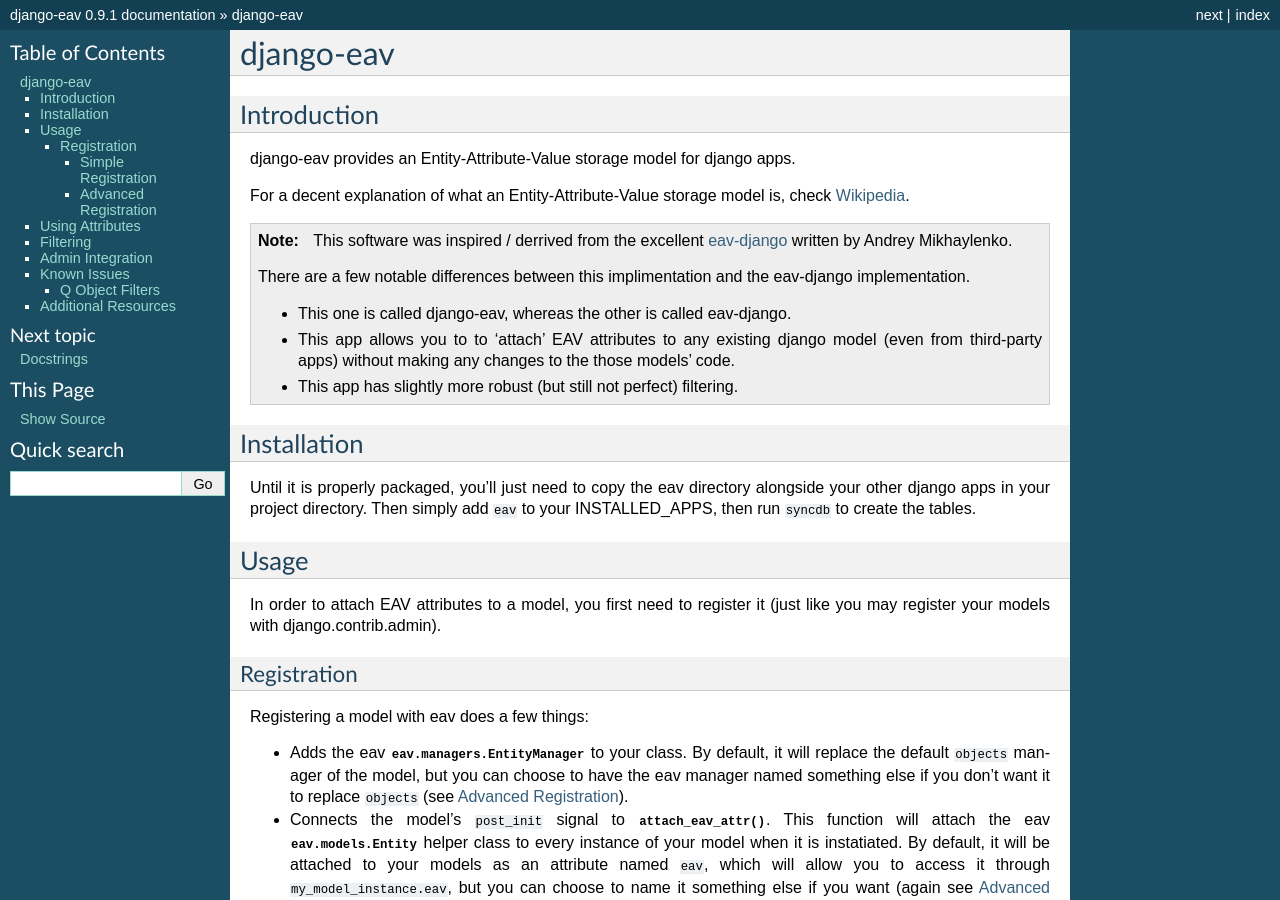
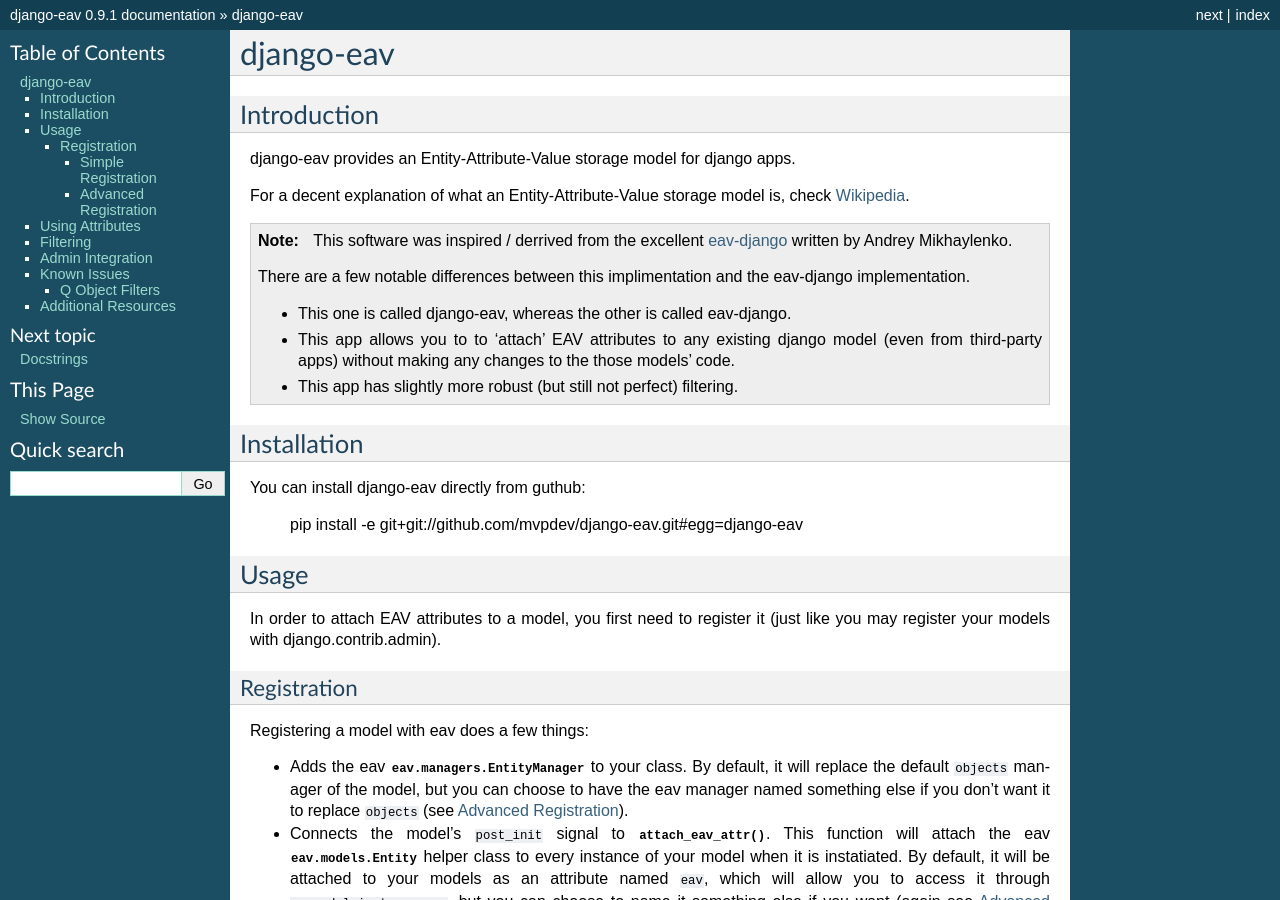
Before and after one commit to jazzband/django-eav2, a Sphinx documentation site: the page built from docs/index.rst, in a window 1280 px wide and 900 px high. Built offline with Sphinx 7.4.7, drawn with Linux system fonts in a browser that asks for light colours.

Commit message:
Updated install docs

```diff
--- a/docs/index.rst
+++ b/docs/index.rst
@@ -33,9 +33,9 @@
 
 Installation
 ============
-Until it is properly packaged, you'll just need to copy the eav directory
-alongside your other django apps in your project directory.  Then simply add
-``eav`` to your INSTALLED_APPS, then run ``syncdb`` to create the tables.
+You can install django-eav directly from guthub:
+
+    pip install -e git+git://github.com/mvpdev/django-eav.git#egg=django-eav
 
 Usage
 =====
```
Also changed, not shown: README.rst (+19 -13 lines).
